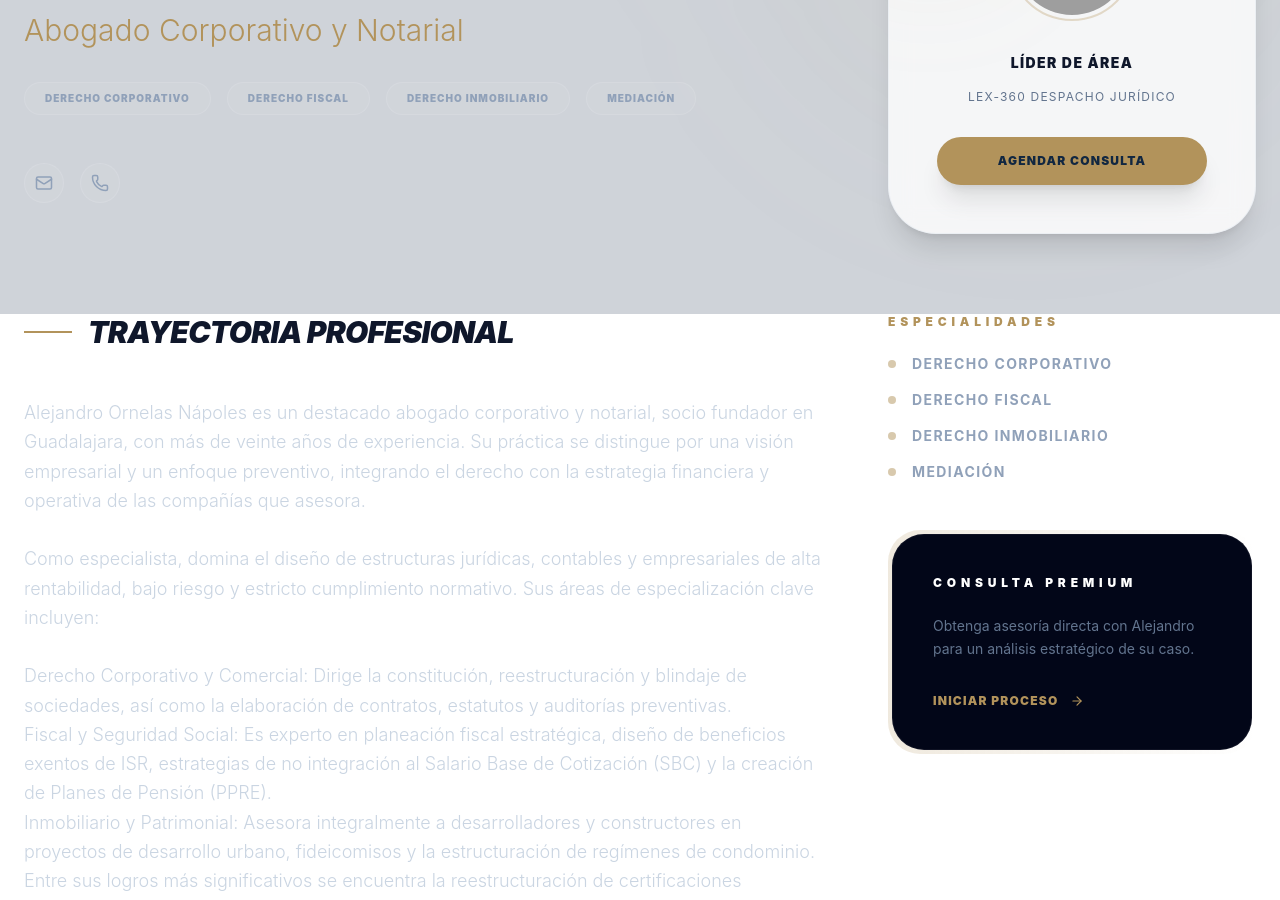
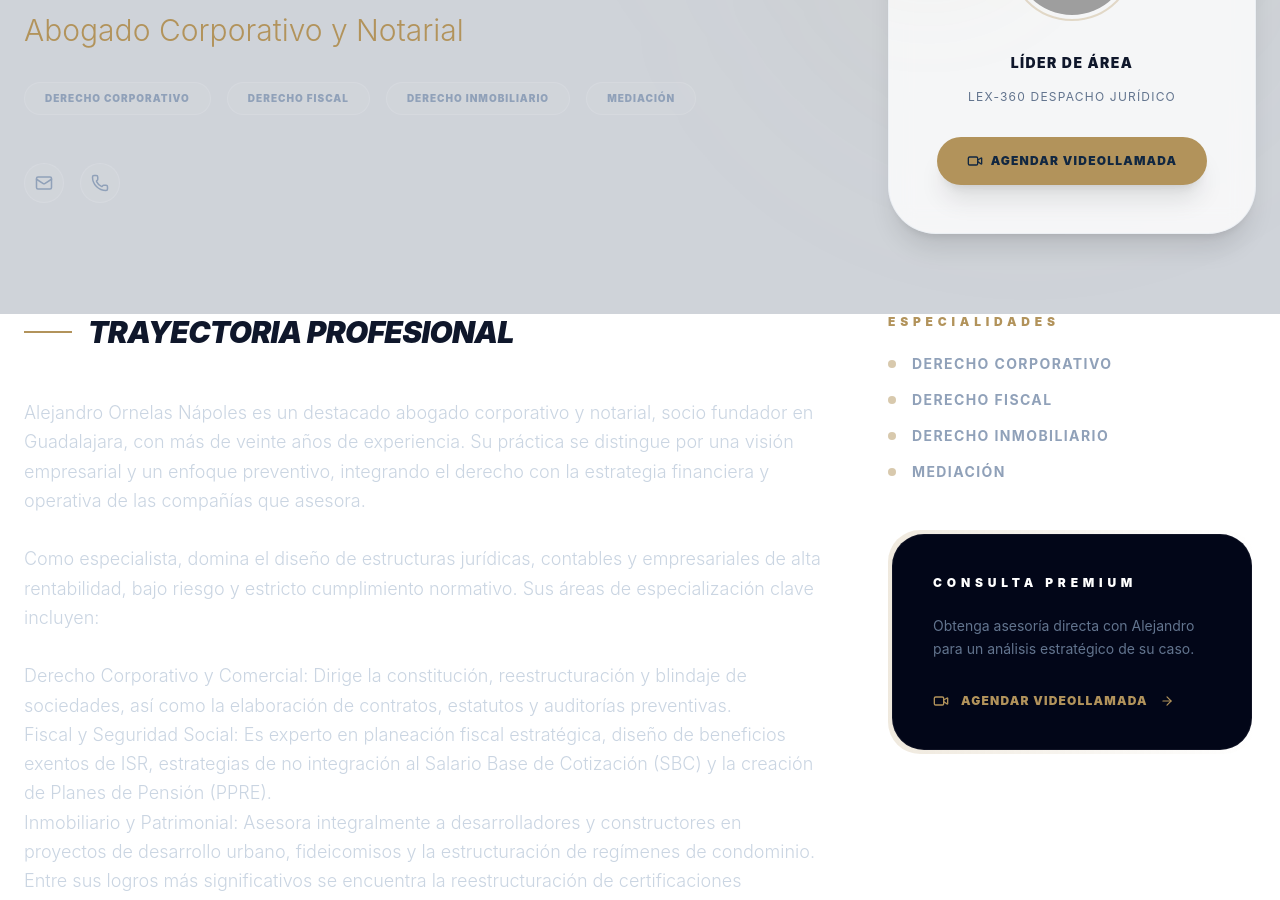
Before and after one commit to RG9303/lex360, a Next.js app: page /abogados/alejandro-ornelas in a window 1280 px wide. Shown: the part 380-1280 px from the top of the page. Built offline with nearby package versions, Linux system fonts and the light colour scheme; grey boxes are pictures that could not be loaded.

Commit message:
Update lawyer profiles to explicitly highlight remote video meeting option

```diff
--- a/src/app/abogados/[slug]/AbogadoProfileContent.tsx
+++ b/src/app/abogados/[slug]/AbogadoProfileContent.tsx
@@ -3,7 +3,7 @@
 import Link from 'next/link';
 import { notFound } from 'next/navigation';
 import { motion } from 'framer-motion';
-import { ChevronLeft, Scale, ArrowRight, ShieldCheck, Landmark, Gavel, FileText, Linkedin, Mail, Calendar, Phone } from 'lucide-react';
+import { ChevronLeft, Scale, ArrowRight, ShieldCheck, Landmark, Gavel, FileText, Linkedin, Mail, Calendar, Phone, Video } from 'lucide-react';
 import { abogados } from '@/data/abogados';
 import MobileMenu from '@/components/MobileMenu';
 import React from 'react';
@@ -108,8 +108,8 @@ export default function AbogadoProfileContent({ slug }: { slug: string }) {
                                     <p className="text-xs text-slate-500 uppercase tracking-widest mb-8">Lex-360 Despacho Jurídico</p>
 
                                     {abogado.calendarUrl ? (
-                                        <a href={abogado.calendarUrl} target="_blank" rel="noopener noreferrer" className="block w-full bg-gold text-primary font-black py-4 rounded-full text-xs uppercase tracking-widest hover:bg-white transition-all shadow-xl">
-                                            Agendar consulta
+                                        <a href={abogado.calendarUrl} target="_blank" rel="noopener noreferrer" className="w-full bg-gold text-primary font-black py-4 rounded-full text-xs uppercase tracking-widest hover:bg-white transition-all shadow-xl flex items-center justify-center gap-2">
+                                            <Video size={16} /> Agendar Videollamada
                                         </a>
                                     ) : (
                                         <button className="w-full bg-white/10 text-slate-500 font-black py-4 rounded-full text-xs uppercase tracking-widest cursor-not-allowed">
@@ -174,7 +174,7 @@ export default function AbogadoProfileContent({ slug }: { slug: string }) {
                                             rel="noopener noreferrer"
                                             className="group flex items-center gap-3 text-gold font-black text-xs uppercase tracking-widest hover:gap-5 transition-all"
                                         >
-                                            Iniciar Proceso <ArrowRight size={14} />
+                                            <Video size={16} /> Agendar Videollamada <ArrowRight size={14} />
                                         </a>
                                     ) : (
                                         <span className="flex items-center gap-3 text-slate-600 font-bold text-xs uppercase tracking-widest cursor-not-allowed">
```
